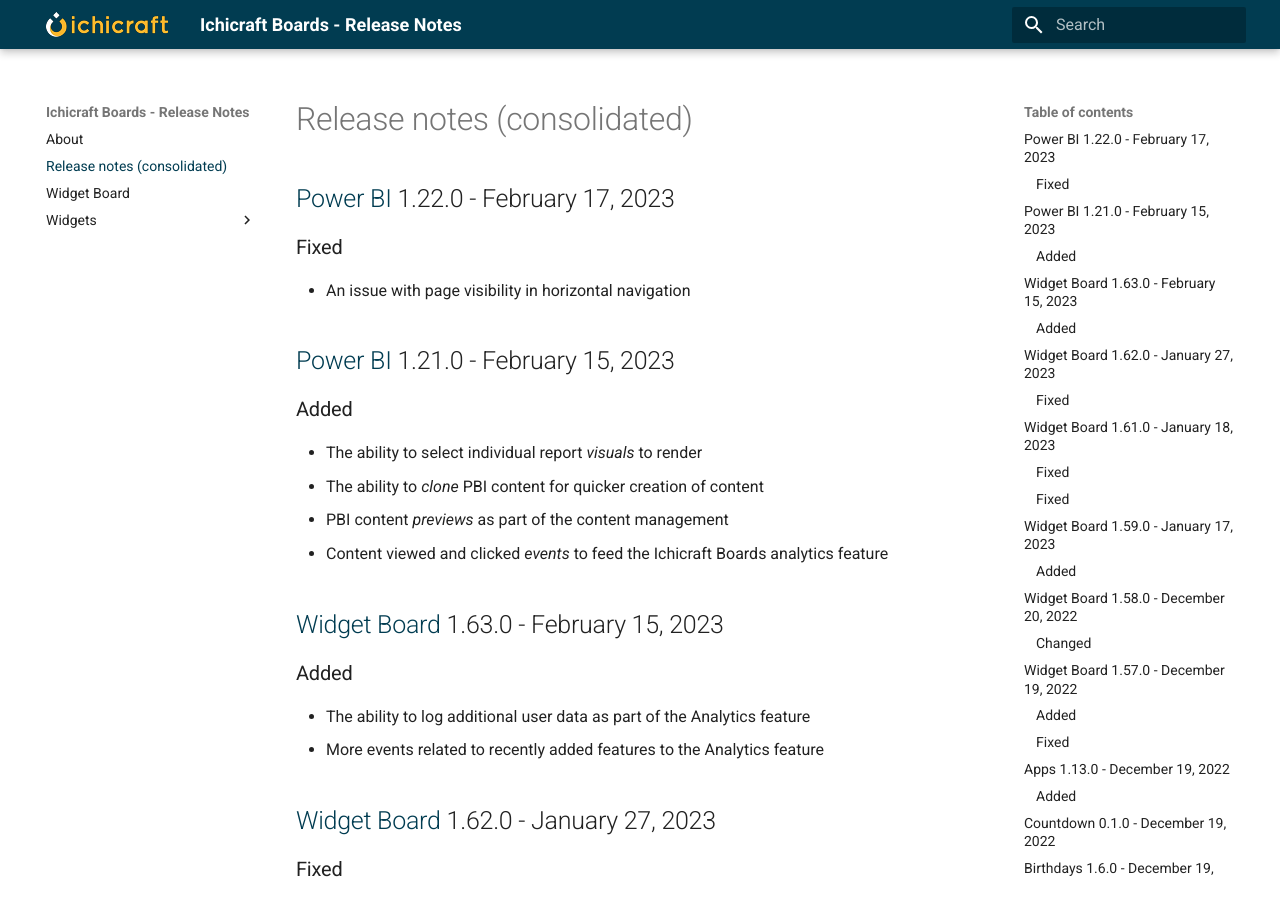
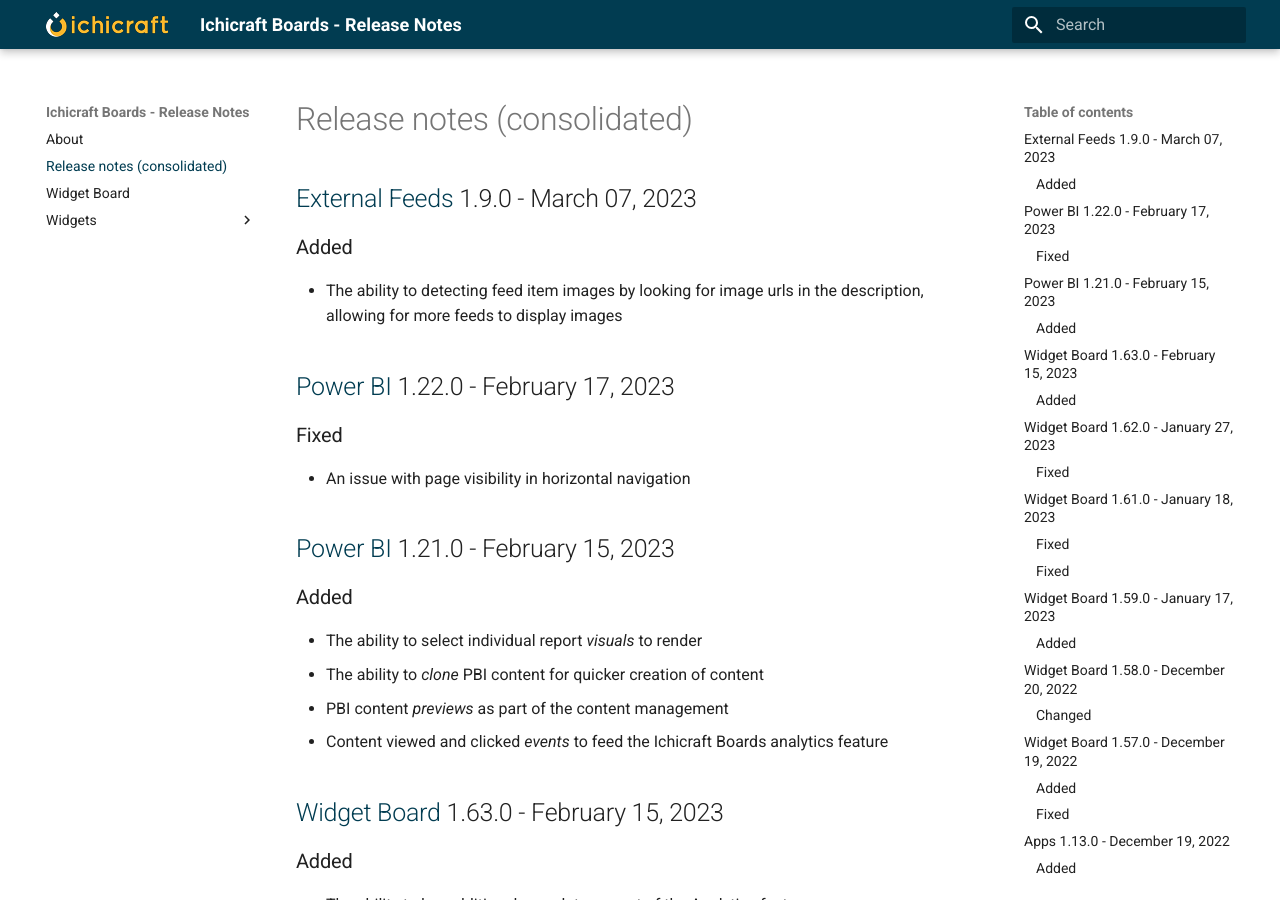
Before and after one commit to ichicraft/widgets-docs, an MkDocs documentation site: the page built from docs/Release-notes-(consolidated).md, in a window 1280 px wide and 900 px high. Built offline with MkDocs 1.6.1 and Material for MkDocs 9.7.7, drawn with Linux system fonts in a browser that asks for light colours.

Commit message:
Release notes updated by BuildService

```diff
--- a/docs/Release-notes-(consolidated).md
+++ b/docs/Release-notes-(consolidated).md
@@ -1,3 +1,8 @@
+## [External Feeds](./Widgets/External Feeds.md) 1.9.0 - March 07, 2023
+
+### Added
+- The ability to detecting feed item images by looking for image urls in the description, allowing for more feeds to display images
+
 ## [Power BI](./Widgets/Power BI.md) 1.22.0 - February 17, 2023
 
 ### Fixed
```
Also changed, not shown: docs/Widgets/External Feeds.md (+5 -0 lines).
